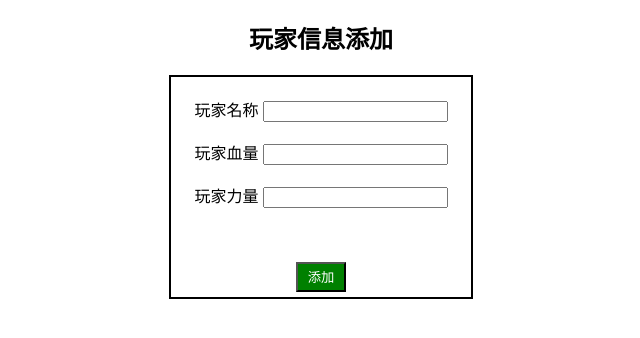
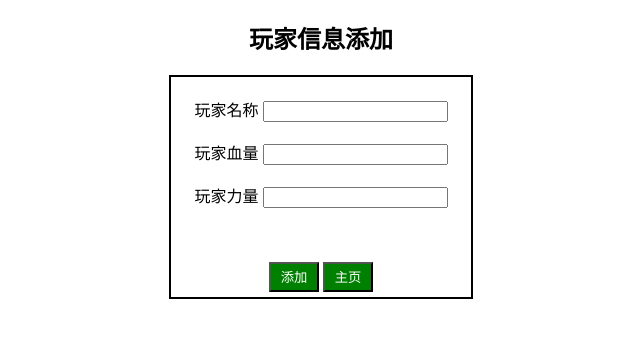
Before and after one commit to wg18618262234/guaji_flask, a Flask app: page /player/info/add/ in a window 1280 px wide. Shown: the top 338 px of the page, without its empty margins (319-959 px from the left). Run offline with Flask 2, Linux system fonts and the light colour scheme.

Commit message:
add button return index

```diff
--- a/templates/monster_info_add.html
+++ b/templates/monster_info_add.html
@@ -22,6 +22,7 @@
         <br/><br/>
         <br/><br/>
         <input type="submit" value="添加" class="sure">
+        <input type="button" value="主页" class="sure" onclick="javascript:window.location.href='{{ url_for('index') }}'">
     </form>
 </div>
 </body>
--- a/templates/player_info_add.html
+++ b/templates/player_info_add.html
@@ -22,6 +22,7 @@
         <br/><br/>
         <br/><br/>
         <input type="submit" value="添加" class="sure">
+        <input type="button" value="主页" class="sure" onclick="javascript:window.location.href='{{ url_for('index') }}'">
     </form>
 </div>
 </body>
```
